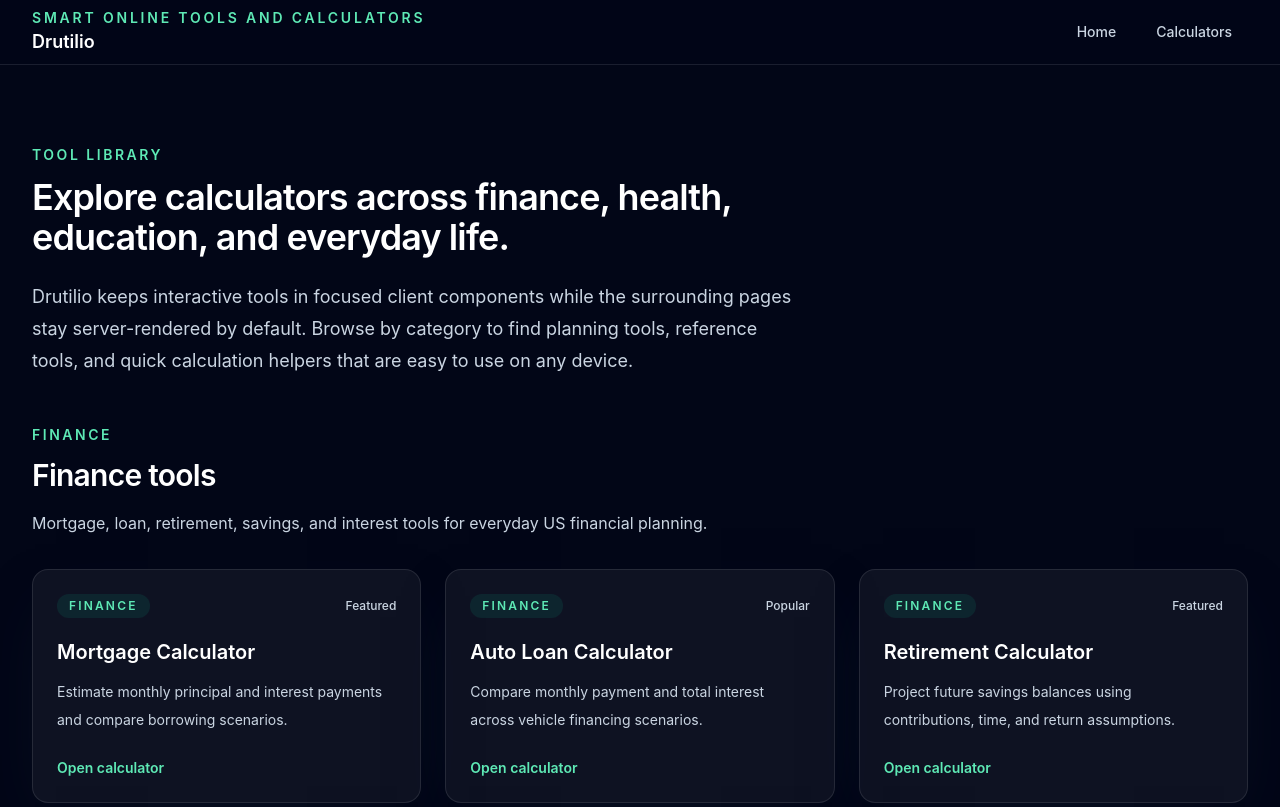
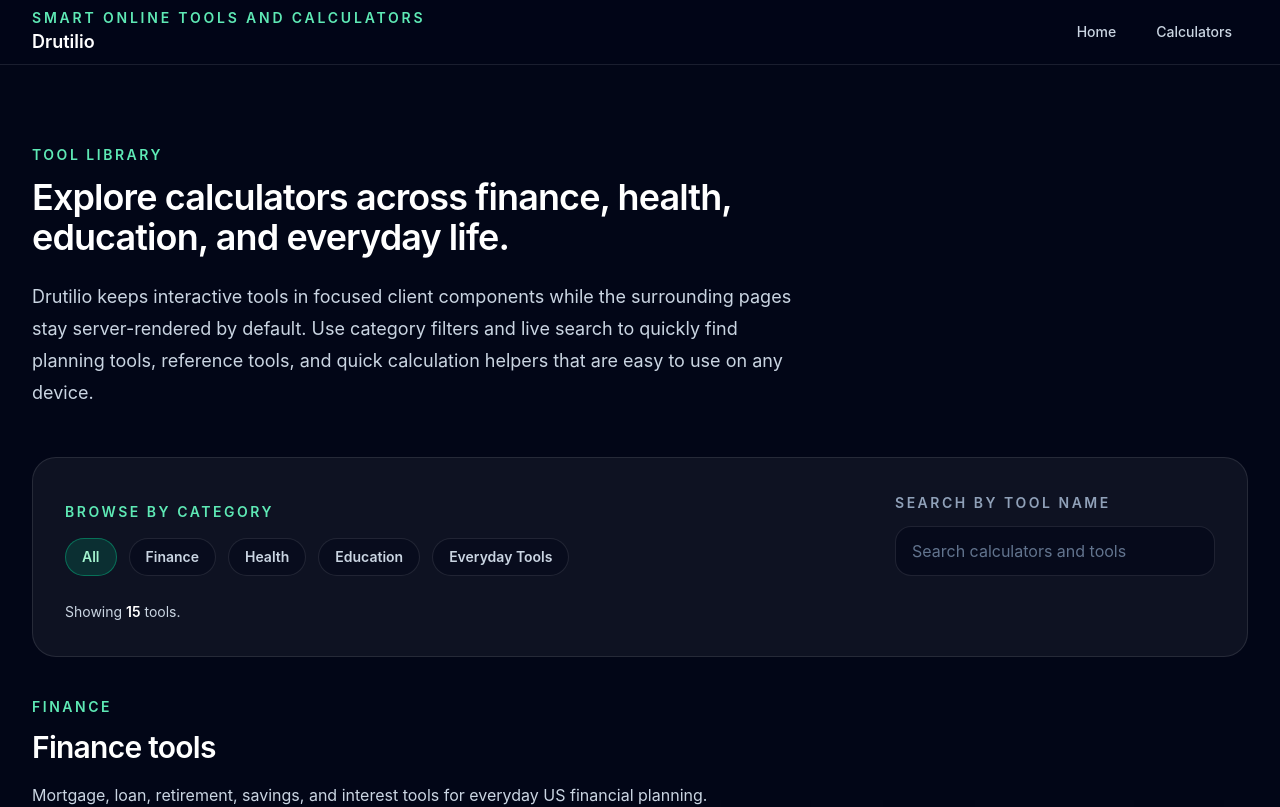
Before and after one commit to anasfuda2/drutilio, a Next.js app: page /calculators in a window 1280 px wide. Shown: the top 807 px of the page. Built offline with nearby package versions, Linux system fonts and the light colour scheme; no server answers.

Commit message:
Add calculator directory search and filters

```diff
--- a/src/app/calculators/page.tsx
+++ b/src/app/calculators/page.tsx
@@ -1,9 +1,9 @@
 import type { Metadata } from "next";
-import { CalculatorCard } from "@/components/calculators/CalculatorCard";
+import { CalculatorsDirectoryClient } from "@/components/calculators/CalculatorsDirectoryClient";
 import { Container } from "@/components/layout/Container";
 import {
+  calculators,
   categoryDescriptions,
-  getCalculatorsByCategory,
   toolCategories,
 } from "@/lib/calculators";
 import { siteConfig } from "@/lib/site";
@@ -11,7 +11,7 @@ import { siteConfig } from "@/lib/site";
 export const metadata: Metadata = {
   title: "All Tools and Calculators",
   description:
-    `${siteConfig.name} includes finance, health, education, and everyday tools with interactive calculators for loans, savings, grades, BMI, dates, percentages, and conversions.`,
+    `${siteConfig.name} includes searchable finance, health, education, and everyday tools with interactive calculators for loans, savings, grades, BMI, dates, percentages, and conversions.`,
   alternates: {
     canonical: "/calculators",
   },
@@ -36,46 +36,18 @@ export default function CalculatorsPage() {
           </h1>
           <p className="mt-6 text-lg leading-8 text-slate-300">
             Drutilio keeps interactive tools in focused client components while
-            the surrounding pages stay server-rendered by default. Browse by
-            category to find planning tools, reference tools, and quick
-            calculation helpers that are easy to use on any device.
+            the surrounding pages stay server-rendered by default. Use category
+            filters and live search to quickly find planning tools, reference
+            tools, and quick calculation helpers that are easy to use on any
+            device.
           </p>
         </div>
 
-        <div className="mt-12 space-y-12">
-          {toolCategories.map((category) => {
-            const categoryTools = getCalculatorsByCategory(category);
-
-            return (
-              <section key={category}>
-                <div className="max-w-3xl">
-                  <p className="text-sm font-semibold uppercase tracking-[0.18em] text-emerald-300">
-                    {category}
-                  </p>
-                  <h2 className="mt-3 text-3xl font-semibold tracking-tight text-white">
-                    {category} tools
-                  </h2>
-                  <p className="mt-4 text-base leading-7 text-slate-300">
-                    {categoryDescriptions[category]}
-                  </p>
-                </div>
-
-                <div className="mt-8 grid gap-6 md:grid-cols-2 xl:grid-cols-3">
-                  {categoryTools.map((calculator) => (
-                    <CalculatorCard
-                      key={calculator.slug}
-                      title={calculator.title}
-                      description={calculator.description}
-                      category={calculator.category}
-                      href={`/calculators/${calculator.slug}`}
-                      status={calculator.status}
-                    />
-                  ))}
-                </div>
-              </section>
-            );
-          })}
-        </div>
+        <CalculatorsDirectoryClient
+          calculators={calculators}
+          toolCategories={toolCategories}
+          categoryDescriptions={categoryDescriptions}
+        />
       </Container>
     </section>
   );
--- /dev/null
+++ b/src/components/calculators/CalculatorsDirectoryClient.tsx
@@ -0,0 +1,161 @@
+"use client";
+
+import { useMemo, useState } from "react";
+import { CalculatorCard } from "@/components/calculators/CalculatorCard";
+import type { CalculatorItem, ToolCategory } from "@/lib/calculators";
+
+type CategoryFilter = "All" | ToolCategory;
+
+type CalculatorsDirectoryClientProps = {
+  calculators: CalculatorItem[];
+  toolCategories: ToolCategory[];
+  categoryDescriptions: Record<ToolCategory, string>;
+};
+
+export function CalculatorsDirectoryClient({
+  calculators,
+  toolCategories,
+  categoryDescriptions,
+}: CalculatorsDirectoryClientProps) {
+  const [activeCategory, setActiveCategory] = useState<CategoryFilter>("All");
+  const [searchQuery, setSearchQuery] = useState("");
+
+  const normalizedQuery = searchQuery.trim().toLowerCase();
+
+  const filteredCalculators = useMemo(() => {
+    return calculators.filter((calculator) => {
+      const matchesCategory =
+        activeCategory === "All" || calculator.category === activeCategory;
+      const matchesSearch =
+        normalizedQuery.length === 0 ||
+        calculator.title.toLowerCase().includes(normalizedQuery);
+
+      return matchesCategory && matchesSearch;
+    });
+  }, [activeCategory, calculators, normalizedQuery]);
+
+  const visibleCategories = useMemo(() => {
+    if (activeCategory !== "All") {
+      return [activeCategory];
+    }
+
+    return toolCategories.filter((category) =>
+      filteredCalculators.some((calculator) => calculator.category === category),
+    );
+  }, [activeCategory, filteredCalculators, toolCategories]);
+
+  return (
+    <div className="mt-12 space-y-10">
+      <section className="rounded-3xl border border-white/10 bg-white/5 p-6 sm:p-8">
+        <div className="grid gap-6 lg:grid-cols-[1fr_320px] lg:items-end">
+          <div>
+            <p className="text-sm font-semibold uppercase tracking-[0.18em] text-emerald-300">
+              Browse by category
+            </p>
+            <div className="mt-4 flex flex-wrap gap-3">
+              {(["All", ...toolCategories] as CategoryFilter[]).map((category) => {
+                const isActive = activeCategory === category;
+
+                return (
+                  <button
+                    key={category}
+                    type="button"
+                    aria-pressed={isActive}
+                    onClick={() => setActiveCategory(category)}
+                    className={[
+                      "rounded-full border px-4 py-2 text-sm font-semibold transition",
+                      isActive
+                        ? "border-emerald-400/40 bg-emerald-400/15 text-emerald-200"
+                        : "border-white/10 bg-slate-950/40 text-slate-300 hover:border-emerald-400/30 hover:text-white",
+                    ].join(" ")}
+                  >
+                    {category}
+                  </button>
+                );
+              })}
+            </div>
+          </div>
+
+          <div>
+            <label
+              htmlFor="tool-search"
+              className="text-sm font-semibold uppercase tracking-[0.18em] text-slate-400"
+            >
+              Search by tool name
+            </label>
+            <input
+              id="tool-search"
+              type="search"
+              value={searchQuery}
+              onChange={(event) => setSearchQuery(event.target.value)}
+              placeholder="Search calculators and tools"
+              className="mt-3 w-full rounded-2xl border border-white/10 bg-slate-950/60 px-4 py-3 text-base text-white outline-none transition placeholder:text-slate-500 focus:border-emerald-400/50 focus:ring-2 focus:ring-emerald-400/20"
+            />
+          </div>
+        </div>
+
+        <p className="mt-6 text-sm leading-6 text-slate-300">
+          Showing{" "}
+          <span className="font-semibold text-white">
+            {filteredCalculators.length}
+          </span>{" "}
+          tool{filteredCalculators.length === 1 ? "" : "s"}
+          {normalizedQuery ? (
+            <>
+              {" "}
+              for <span className="font-semibold text-white">{searchQuery}</span>
+            </>
+          ) : null}
+          .
+        </p>
+      </section>
+
+      {filteredCalculators.length === 0 ? (
+        <section className="rounded-3xl border border-dashed border-white/10 bg-slate-950/30 p-8 text-center">
+          <h2 className="text-2xl font-semibold tracking-tight text-white">
+            No tools match that search yet.
+          </h2>
+          <p className="mt-4 text-base leading-7 text-slate-300">
+            Try a broader keyword or switch back to another category to keep
+            exploring the library.
+          </p>
+        </section>
+      ) : (
+        visibleCategories.map((category) => {
+          const categoryTools = filteredCalculators.filter(
+            (calculator) => calculator.category === category,
+          );
+
+          return (
+            <section key={category}>
+              <div className="max-w-3xl">
+                <p className="text-sm font-semibold uppercase tracking-[0.18em] text-emerald-300">
+                  {category}
+                </p>
+                <h2 className="mt-3 text-3xl font-semibold tracking-tight text-white">
+                  {category} tools
+                </h2>
+                <p className="mt-4 text-base leading-7 text-slate-300">
+                  {categoryDescriptions[category]}
+                </p>
+              </div>
+
+              <div className="mt-8 grid gap-6 md:grid-cols-2 xl:grid-cols-3">
+                {categoryTools.map((calculator) => (
+                  <CalculatorCard
+                    key={calculator.slug}
+                    title={calculator.title}
+                    description={calculator.description}
+                    category={calculator.category}
+                    href={`/calculators/${calculator.slug}`}
+                    status={calculator.status}
+                  />
+                ))}
+              </div>
+            </section>
+          );
+        })
+      )}
+    </div>
+  );
+}
```
